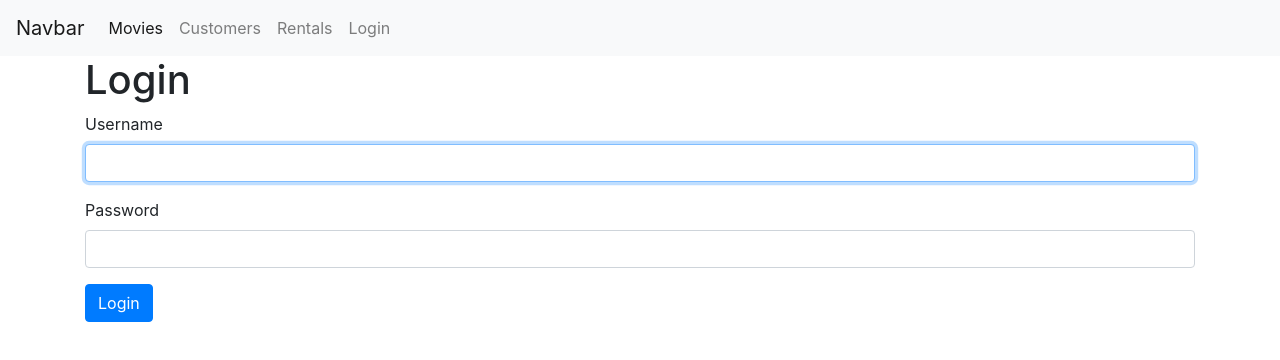
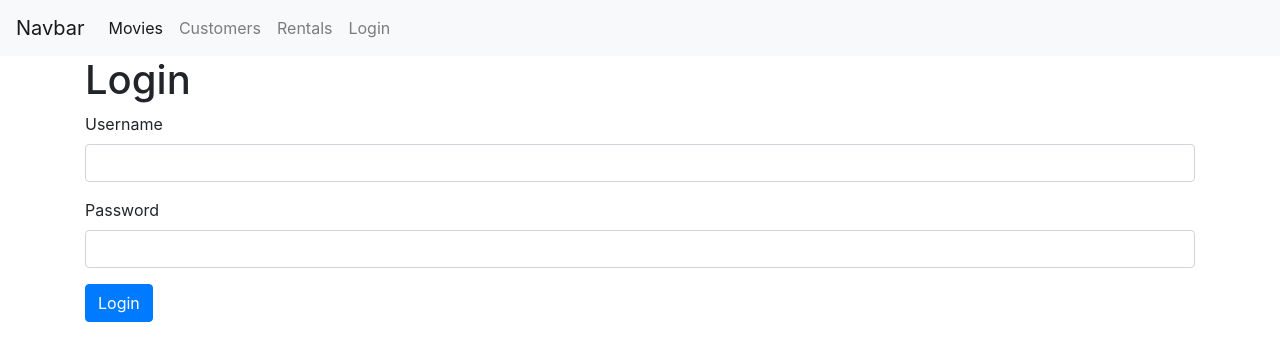
Before and after one commit to myominkyaw1661994/react-test, a React (Create React App) app: page /login in a window 1280 px wide. Shown: the top 360 px of the page. Built offline with nearby package versions, Linux system fonts and the light colour scheme.

Commit message:
add the login validation

```diff
--- a/src/App.js
+++ b/src/App.js
@@ -20,7 +20,7 @@ function App() {
         <Route path="/rentals" component={Rentals} />
         <Route path="/not-found" component={NotFound} />
         <Redirect from="/" exect to="/movies" />
-        <Redirect path="not-found"/>
+        <Redirect to="/not-found"/>
       </Switch>
     </div>
   );
--- /dev/null
+++ b/src/components/input.jsx
@@ -0,0 +1,16 @@
+import React from 'react'
+
+const Input = ({ name, label, error,value, onChange }) => {
+  return (
+     <div className='form-group'>
+          <label htmlFor="{name}">{ label}</label>
+          <input value={value}
+              onChange={onChange}
+              name={name}
+              type="text" id={ name } className="form-control" />
+          {error && <div className='alert alert-danger'>{error}</div>}
+      </div>
+  )
+}
+
+export default Input
--- a/src/components/loginForm.jsx
+++ b/src/components/loginForm.jsx
@@ -1,26 +1,61 @@
 import React, { Component } from 'react'
+import Input from './input';
 
 class LoginForm extends Component {
-    username = React.createRef();
+    // username = React.createRef();
     state = {
-        account: {username: '', password:''}
+        account: { username: '', password: '' },
+        errors: {}
     }
 
     componentDidMount() {
-        this.username.current.focus();
+        // this.username.current.focus();
+    }
+
+    validate = () => {
+        const errors = {}
+
+        const { account } = this.state;
+        if (account.username.trim() === '')
+            errors.username = "Username is required"
+
+        if (account.password.trim() === '')
+            errors.password = "Password is required"
+
+        return Object.keys(errors).length === 0 ? null : errors;
     }
 
     handleSubmit = e => {
         e.preventDefault()
         // const username = this.username.current.value;
 
+        const errors = this.validate();
+        this.setState({ errors: errors || {} });
+
+        if (errors) return;
+
         console.log("submitted")
     }
 
-    handleChange = ({ currentTarget: input}) => {
+    validateProperty = ({ name, value }) => {
+        if (name === 'username') {
+            if (value.trim() === '') return 'Username is required';
+        }
+
+        if (name === 'password') {
+            if (value.trim() === '') return 'Password is required';
+        }
+    }
+
+    handleChange = ({ currentTarget: input }) => {
+        const errors = { ...this.state.errors };
+        const errorMessage = this.validateProperty(input);
+        if (errorMessage) errors[input.value] = errorMessage;
+        else delete errors[input.name];
+
         const account = { ...this.state.account };
         account[input.name] = input.value;
-        this.setState({ account });
+        this.setState({ account, errors });
     }
 
     render() {
@@ -28,19 +63,8 @@ class LoginForm extends Component {
             <div className='container'>
                 <h1>Login</h1>
                 <form className='form' onSubmit={this.handleSubmit}>
-                    <div className='form-group'>
-                        <label htmlFor="username">Username</label>
-                        <input value={this.state.account.username} onChange={this.handleChange}
-                            name="username"
-                            ref={this.username} type="text" id="username" className="form-control" />
-                    </div>
-                     <div className='form-group'>
-                        <label htmlFor="password">Password</label>
-                        <input value={this.state.account.password}
-                            onChange={this.handleChange}
-                            name="password"
-                            type="text" id="password" className="form-control" />
-                    </div>
+                    <Input name="username" error={this.state.errors.username} label="Username" value={this.state.account.username} onChange={ this.handleChange }/>
+                    <Input name="password" error={this.state.errors.password} label="Password" value={this.state.account.password} onChange={this.handleChange}/>
                     <button className='btn btn-primary'>Login</button>
                 </form>
             </div>
```
